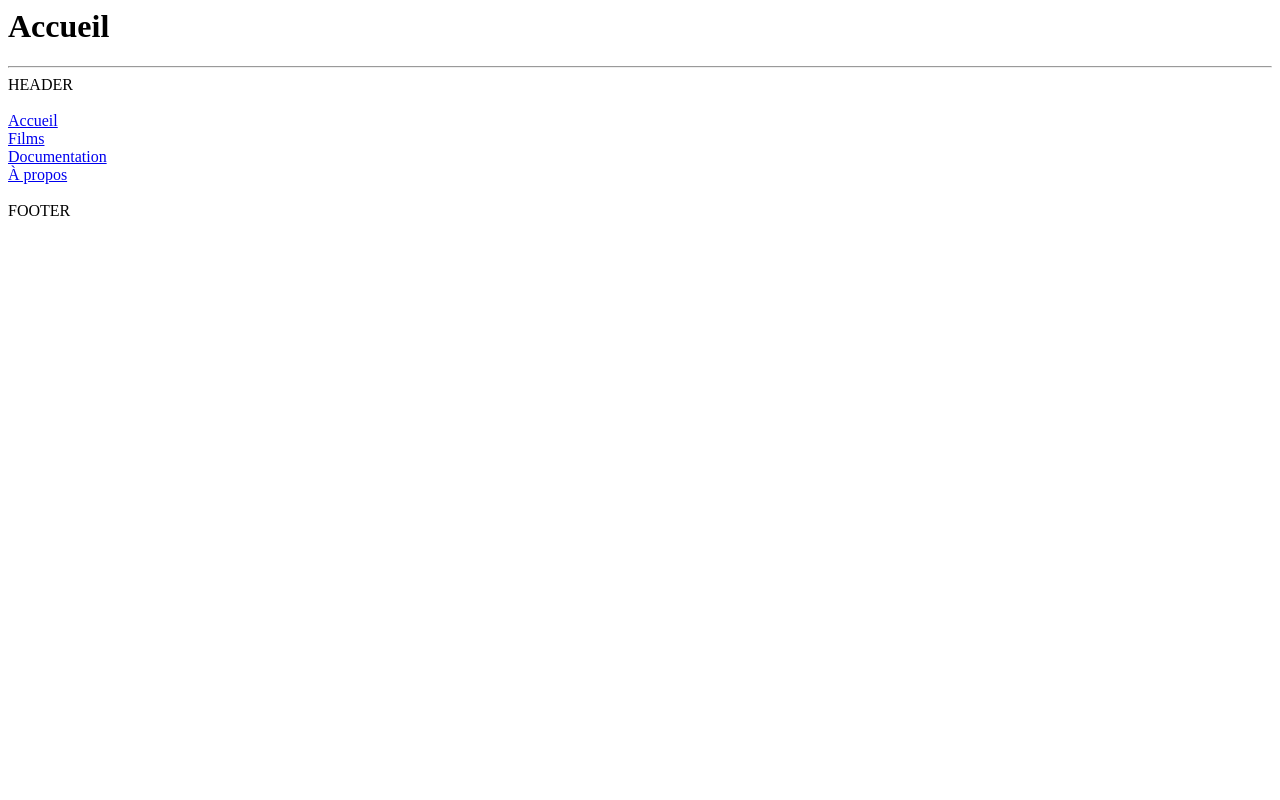
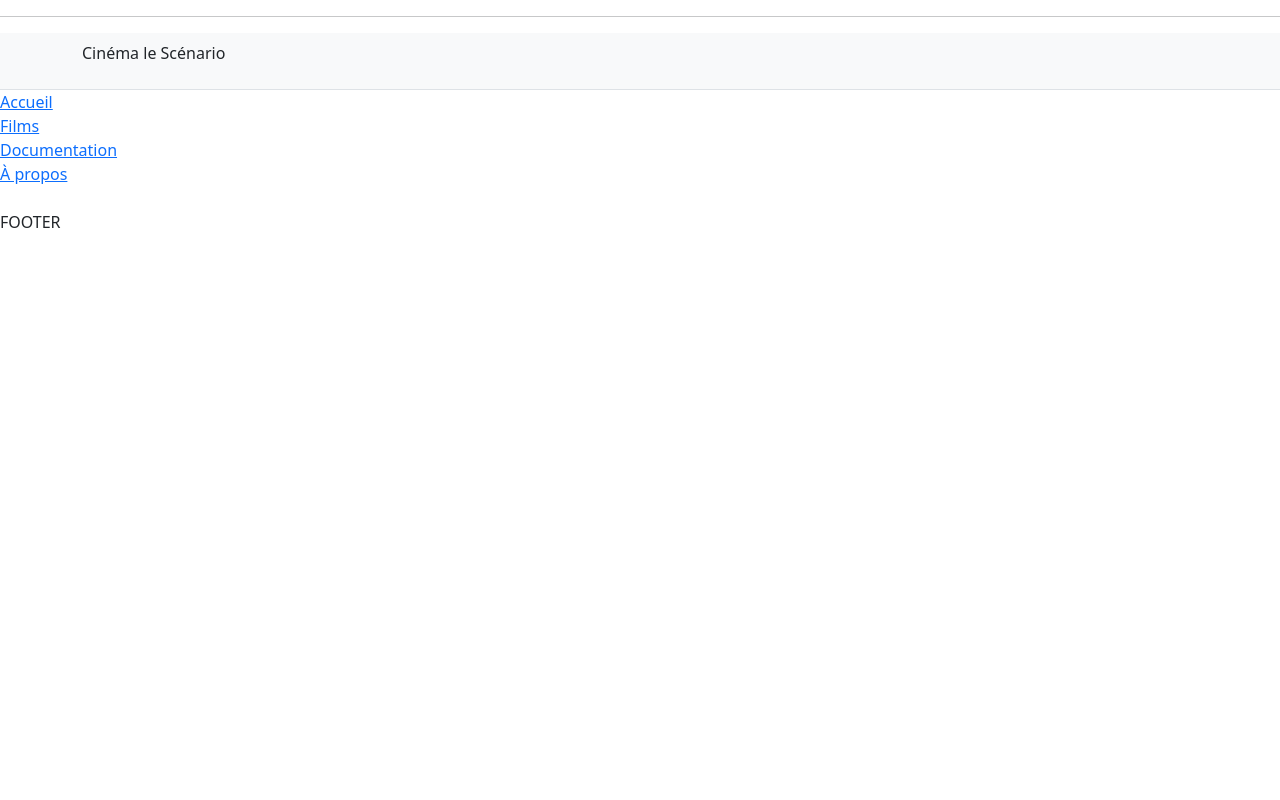
Before and after one commit to Trystanlm/PIW-TP1, a Django app: page / in a window 1280 px wide. Run offline with Django 5.2, Linux system fonts and the light colour scheme.

Commit message:
Lien bootstrap + début de header

```diff
--- a/PIW_TP1_TM/PIW_TP1_TM/settings.py
+++ b/PIW_TP1_TM/PIW_TP1_TM/settings.py
@@ -115,3 +115,7 @@ USE_TZ = True
 # https://docs.djangoproject.com/en/6.0/howto/static-files/
 
 STATIC_URL = 'static/'
+
+STATICFILES_DIRS = [
+    BASE_DIR / "static"
+]
--- /dev/null
+++ b/PIW_TP1_TM/PIW_TP1_TM/static/css/style.css
@@ -0,0 +1,5 @@
+body{
+    margin: 0;
+    padding: 0;
+    background-color: blue;
+}
--- a/PIW_TP1_TM/PIW_TP1_TM/templates/accueil.html
+++ b/PIW_TP1_TM/PIW_TP1_TM/templates/accueil.html
@@ -1,3 +1,2 @@
+{% extends "maitre.html" %}
 <h1>Accueil</h1>
-
-{% extends "maitre.html" %}
--- a/PIW_TP1_TM/PIW_TP1_TM/templates/maitre.html
+++ b/PIW_TP1_TM/PIW_TP1_TM/templates/maitre.html
@@ -2,17 +2,15 @@
 <!DOCTYPE html>
 <html lang="en">
 <head>
+    <!-- Lien CDN Boostrap 5.3 & CSS Static (Problème de lien) -->
+    <link rel="stylesheet" href="{% static 'css/style.css' %}">
+    <link href="https://cdn.jsdelivr.net/npm/bootstrap@5.3.8/dist/css/bootstrap.min.css" rel="stylesheet" integrity="sha384-sRIl4kxILFvY47J16cr9ZwB07vP4J8+LH7qKQnuqkuIAvNWLzeN8tE5YBujZqJLB" crossorigin="anonymous">
     <meta charset="UTF-8">
 
 
 </head>
 <body>
 <hr>
-<!-- Bloc header temporaire -->
-{% block header %} HEADER
-{% endblock %}
-<BR></BR>
-
 <!-- Afficher le bloc du menu -->
 {% include "menu.html" %}
 
--- a/PIW_TP1_TM/PIW_TP1_TM/templates/menu.html
+++ b/PIW_TP1_TM/PIW_TP1_TM/templates/menu.html
@@ -2,6 +2,15 @@
 <html lang="en">
 
 <body>
+    <header class="bg-light border-bottom">
+        <div class="container">
+            <div class="row align-items-center py-2">
+                <div class="col-md-6">
+                    <p>Cinéma le Scénario</p>
+                </div>
+            </div>
+        </div>
+    </header>
     <a href="/">Accueil</a>
     <br>
     <a href="/films">Films</a>
```
